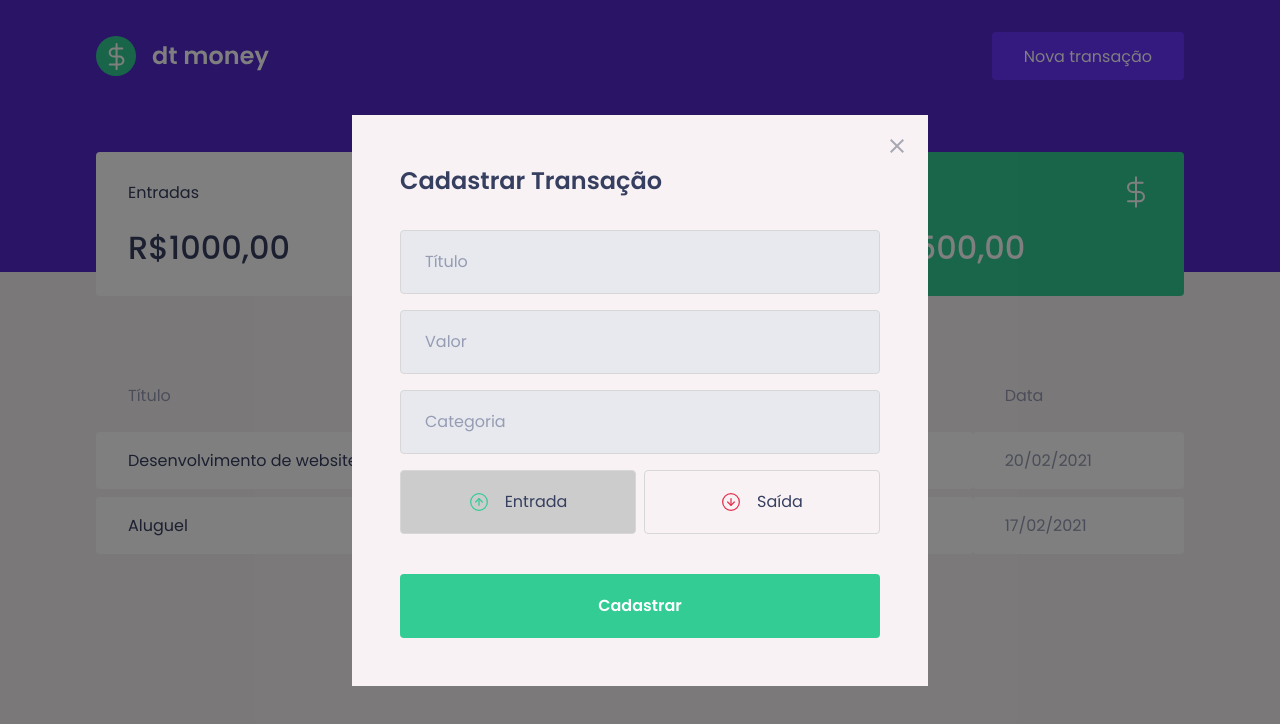
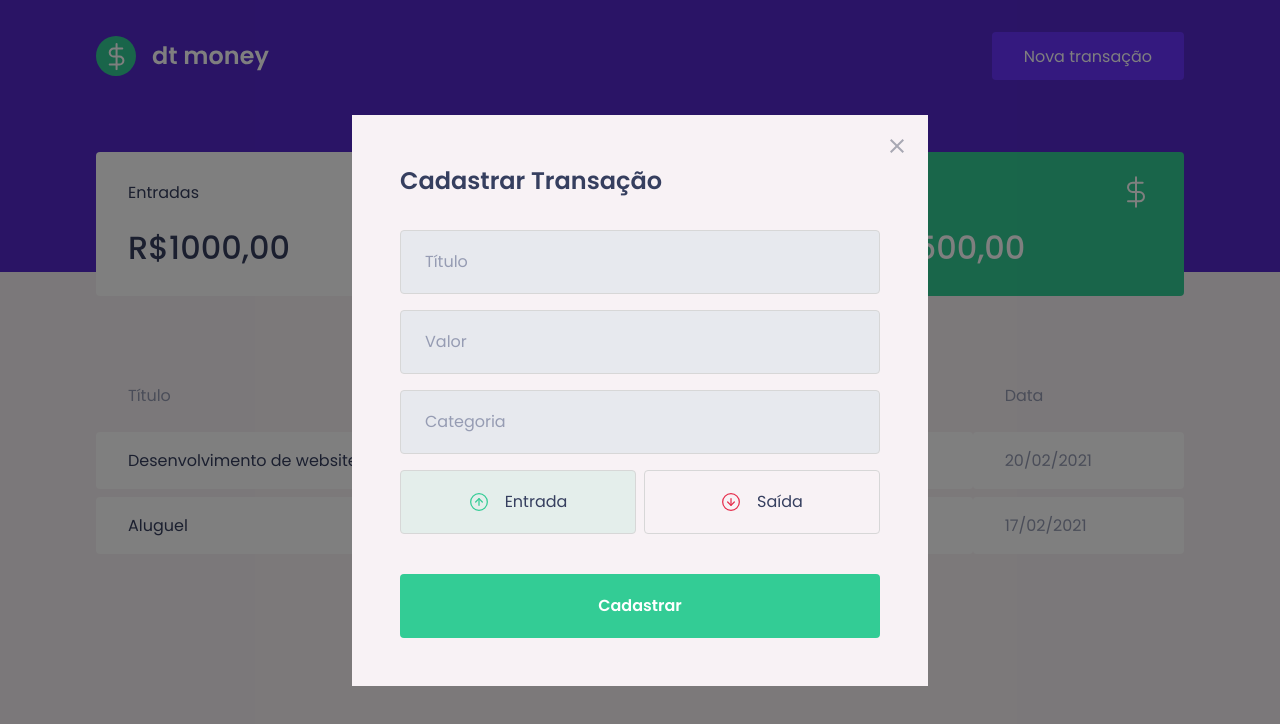
Before and after one commit to davim5/dtmoney-React, a React (Create React App) app: page / in a window 1280 px wide. Both pictures are taken after a click on the button "Nova transação". Shown: the top 724 px of the page. Built offline with nearby package versions, Linux system fonts and the light colour scheme; no server answers; what miragejs would draw is missing.

Commit message:
15-Cores-dos-Botoes

```diff
--- a/src/components/NewTransactionModal/index.tsx
+++ b/src/components/NewTransactionModal/index.tsx
@@ -38,14 +38,17 @@
                 type="button"
                 onClick={()=>setType('deposit')}
                 isActive={type === 'deposit'}
+                activeColor="green"
                 >
                     <img src={incomeImg} alt="Entrada" />
                     <span>Entrada</span>
                 </RadioBox>
+
                 <RadioBox
                 type="button"
                 onClick={()=>setType('withdraw')}
                 isActive={type === 'withdraw'}
+                activeColor="red"
                 >
                     <img src={outcomeImg} alt="Saída" />
                     <span>Saída</span>
--- a/src/components/NewTransactionModal/styles.ts
+++ b/src/components/NewTransactionModal/styles.ts
@@ -1,5 +1,5 @@
 import styled from "styled-components";
-import { darken } from 'polished';
+import { darken, transparentize } from 'polished';
 
 export const Container = styled.form`
     h2{
@@ -60,6 +60,13 @@
 
 interface RadioBoxProps{
     isActive:boolean;
+    activeColor: 'green' | 'red';
+}
+
+// Variável que faz map das colors
+const colors = {
+    green: '#33cc95',
+    red: '#e52e40'
 }
 
 export const RadioBox = styled.button<RadioBoxProps>`
@@ -67,7 +74,8 @@
     border: 1px solid #d7d7d7;
     border-radius: 0.25rem;
 
-    background: ${(props)=> props.isActive ? '#ccc' : 'transparent'};
+    background: ${(props)=> props.isActive
+    ? [transparentize(0.9,colors[props.activeColor])] : 'transparent'};
 
     display:flex;
     align-items:center;
```
Also changed, not shown: 1 other file (tests, documents, lock files or other folders).
